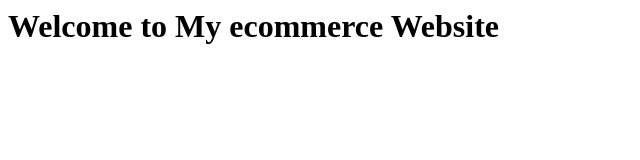
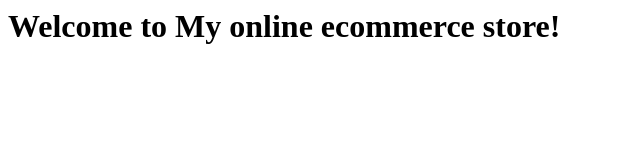
Before and after one commit to venkat123100/ecommerce1, a plain HTML site: page index.html in a window 1280 px wide. Shown: the whole page, without its empty margins (0-640 px from the left). Drawn offline with Linux system fonts and the light colour scheme.

Commit message:
updated ecommerce website

```diff
--- a/index.html
+++ b/index.html
@@ -1,3 +1,3 @@
 <h1>
-Welcome to My ecommerce Website
+Welcome to My online ecommerce store!
 </h1>
```
